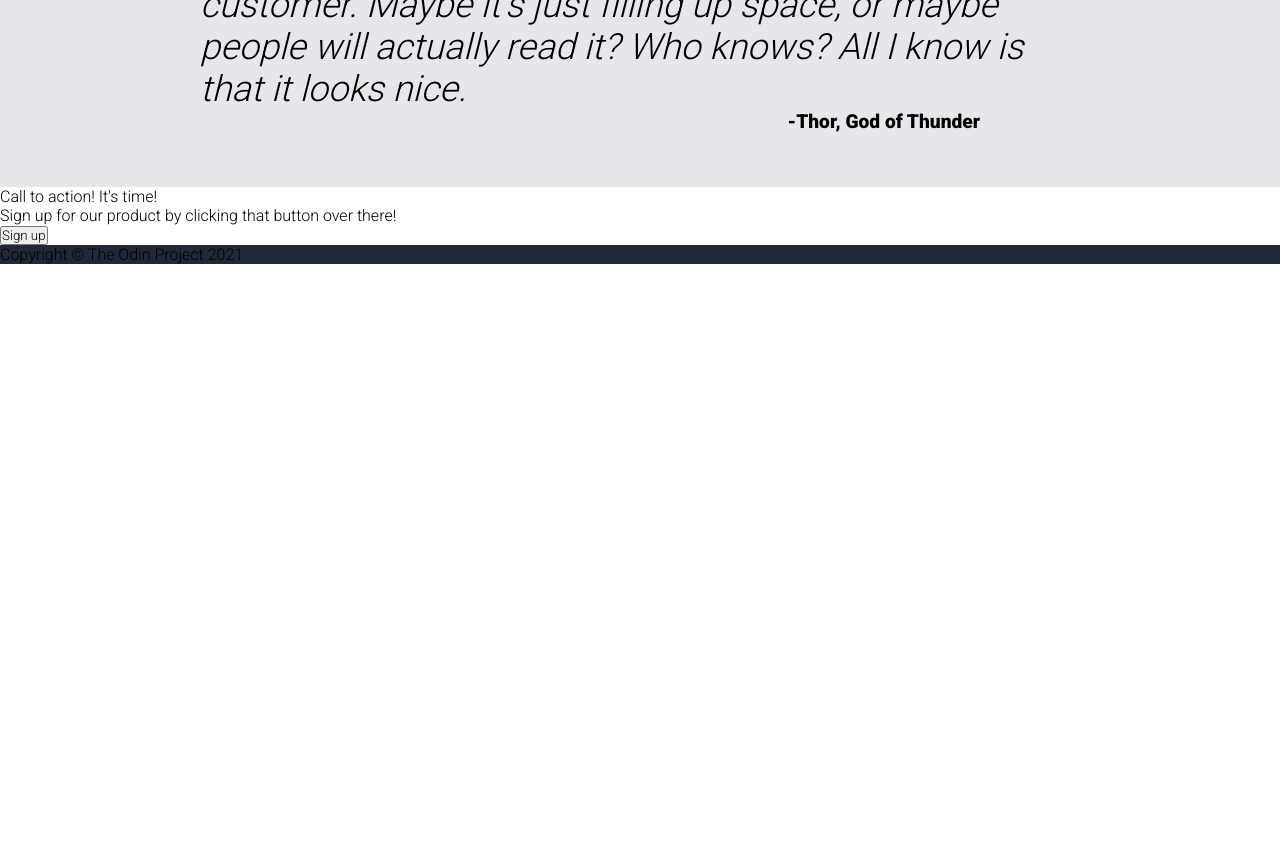
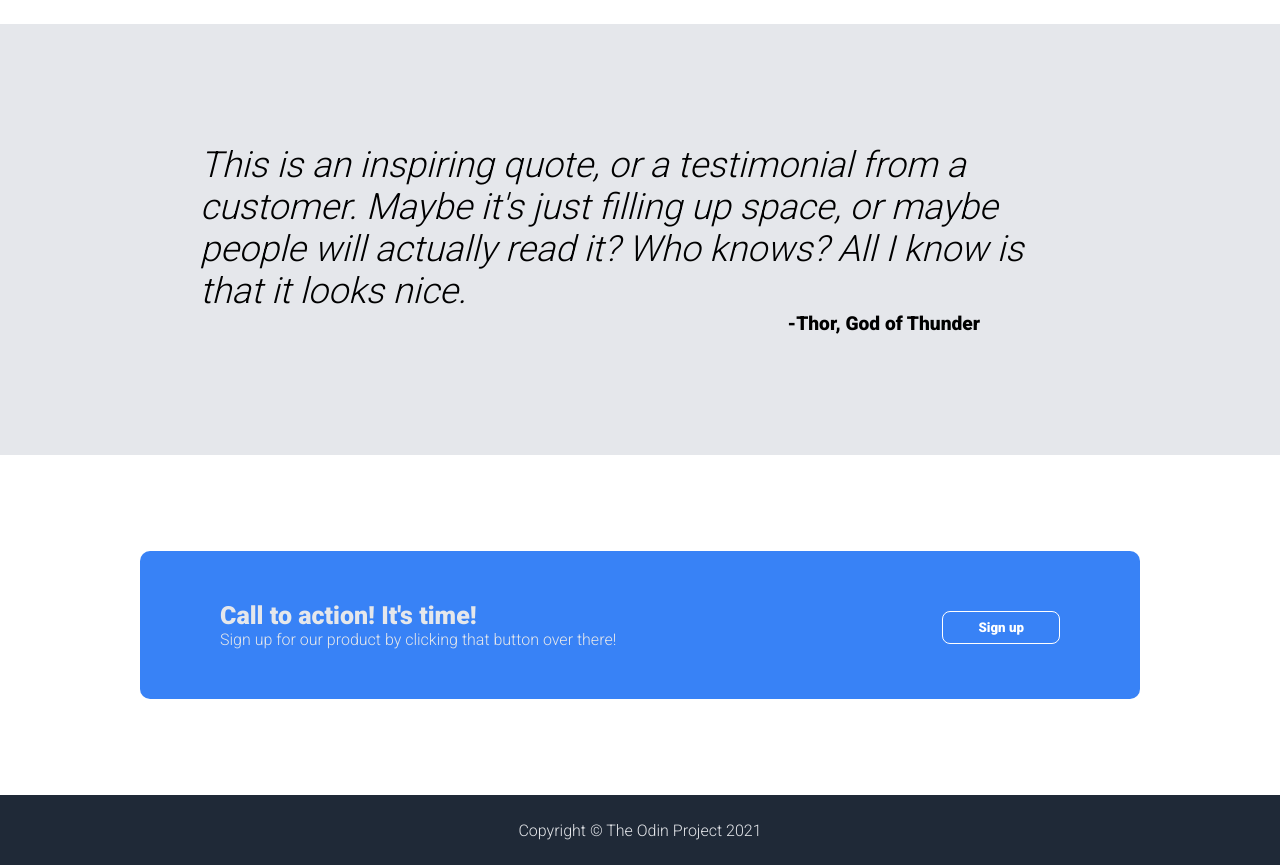
Before and after one commit to kngd009/landing-page, a plain HTML site: page index.html in a window 1280 px wide. Shown: the part 726-1591 px from the top of the page. Before the commit the page ends 990 px from the top, so only its background shows below. Drawn offline with Linux system fonts and the light colour scheme.

Commit message:
Add the necessary styles for section 4 and 5
This is the last step towards the end of this project.
I enjoyed doing it and hope I did well.

Had to change some things in the html file, in order to align items
perfectly.

```diff
--- a/index.html
+++ b/index.html
@@ -73,7 +73,6 @@
 			<div class="got">-Thor, God of Thunder</div>
 		</div>
 		<div class="call-section">
-			<div class="action">
 			<div class="call">
 				<div class="left">
 					<div class="call1">Call to action! It's time!</div>
@@ -86,7 +85,6 @@
 				</div>
 			</div>
 		</div>
-		</div>
 		<footer>
 			<div class="copyright">Copyright © The Odin Project 2021</div>
 		</footer>
--- a/styles.css
+++ b/styles.css
@@ -8,7 +8,7 @@
 body {
 	display: flex;
 	flex-direction: column;
-	height: 100vh;
+	/* height: 100vh; */
 	width: 100%;
 }
 
@@ -96,12 +96,12 @@ a {
 
 .click {
 	cursor: pointer;
-	padding: 6px 30px;
+	padding: 8px 35px;
 	border-radius: 8px;
 	background: royalblue;
 	border: 1px solid royalblue;
 	color: white;
-	margin-top: 5px;
+	margin-top: 10px;
 	font-weight: 550;
 	flex-shrink: 0;
 }
@@ -180,7 +180,51 @@ a {
   font-size: larger;
 }
 
+.call-section {
+  padding: 170px 200px;
+  display: flex;
+  justify-content: center;
+  align-items: center;
+  height: 270px;
+}
+
+.call {
+  background-color: #3882f6;
+  min-width: 1000px;
+  padding: 50px 80px;
+  border-radius: 10px;
+  display: flex;
+  justify-content: space-between;
+}
+
+.call1 {
+  color: #e5e7eb;
+  font-weight: 700;
+  font-size: 25px;
+}
+
+.call2 {
+  color: #e5e7eb;
+  font-weight: 500;
+}
+
+.anti-click {
+  cursor: pointer;
+	padding: 8px 35px;
+	border-radius: 8px;
+	background: #3882f6;
+	border: 1px solid white;
+	color: white;
+	margin-top: 10px;
+	font-weight: 550;
+	flex-shrink: 0;
+}
+
 footer {
 	background-color: #1f2937;
-	flex: 1;
+	height: 70px;
+  color: #e5e7eb;
+  display: flex;
+  justify-content: center;
+  align-items: center;
 }
```
Lines whose indentation alone changed are shown as unchanged.
